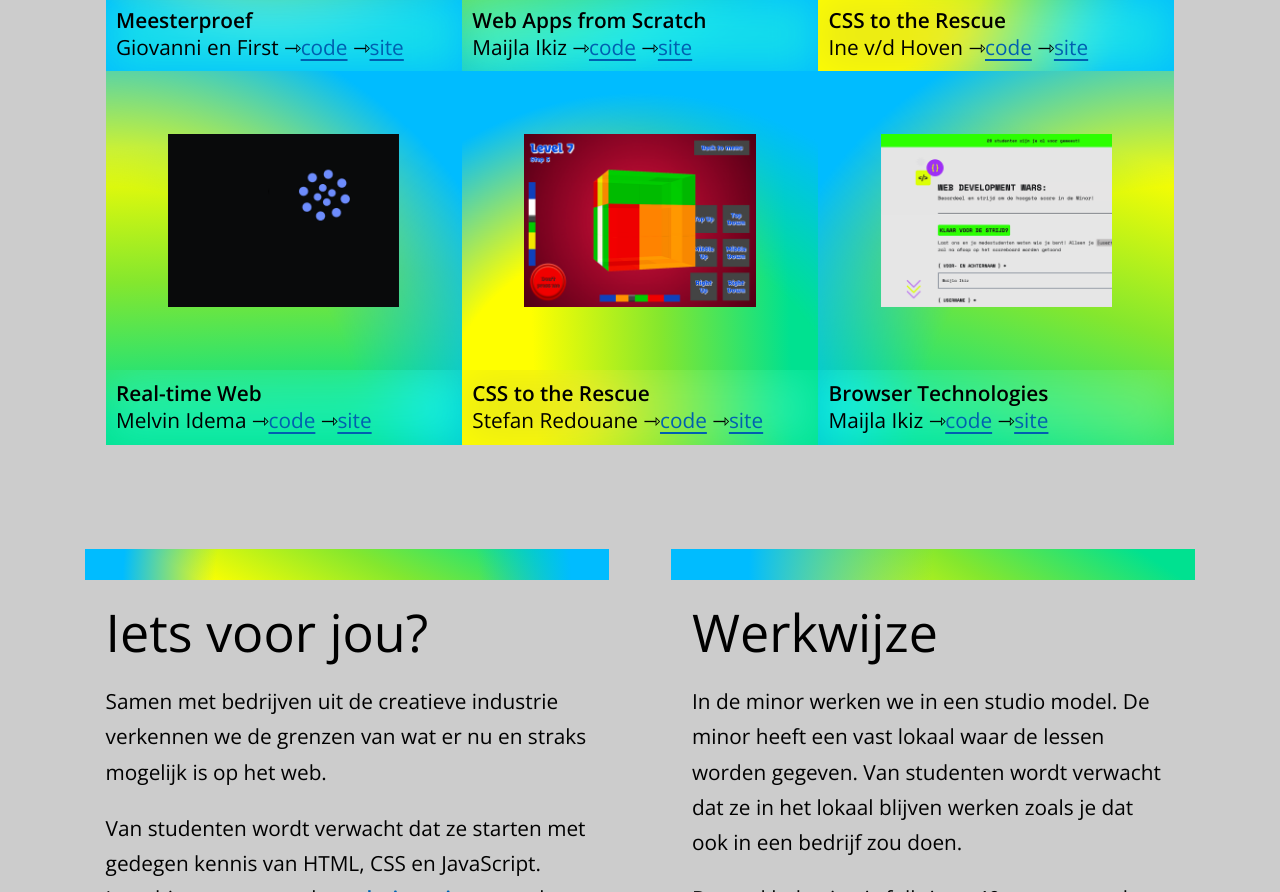
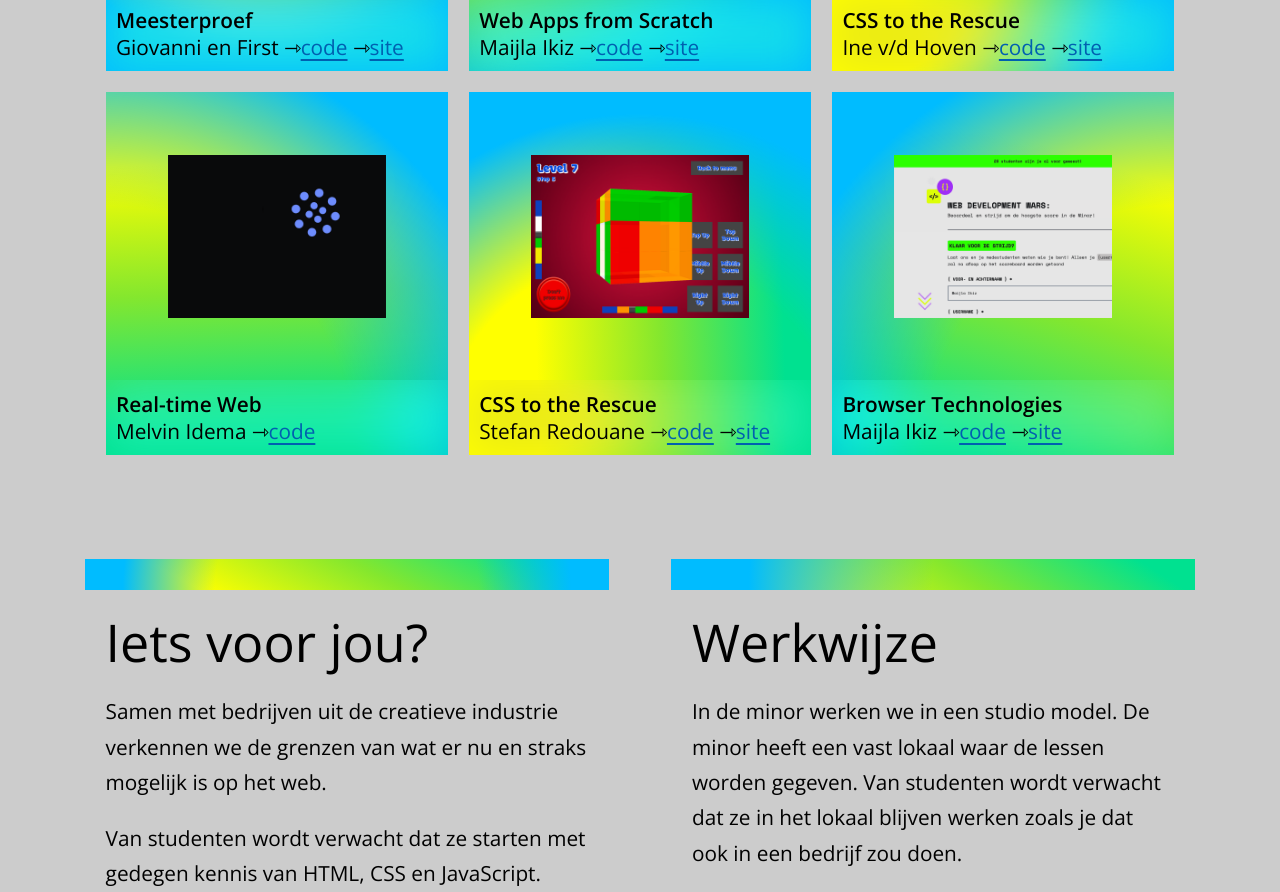
Before and after one commit to CMDA/minor-everything-web, a plain HTML site: page index.html in a window 1280 px wide. Shown: the part 1852-2744 px from the top of the page. Drawn offline with nearby package versions, Linux system fonts and the light colour scheme.

Commit message:
style tweak

```diff
--- a/index.html
+++ b/index.html
@@ -109,7 +109,8 @@
         <li>
           <div>
             <h3>Real-time Web</h3>
-            <p>Melvin Idema <a href="https://github.com/MelvinIdema/real-time-web-2223" data-href-print="github.com/MelvinIdema/real-time-web-2223"><span>code</span></a>&nbsp;<a href="https://questmate.art/game" data-href-print="questmate.art/game"><span>site</span></a></p>
+            <!-- <p>Melvin Idema <a href="https://github.com/MelvinIdema/real-time-web-2223" data-href-print="github.com/MelvinIdema/real-time-web-2223"><span>code</span></a>&nbsp;<a href="https://questmate.art/game" data-href-print="questmate.art/game"><span>site</span></a></p> -->
+            <p>Melvin Idema <a href="https://github.com/MelvinIdema/real-time-web-2223" data-href-print="github.com/MelvinIdema/real-time-web-2223"><span>code</span></a></p>
           </div>
           <img src="images/rtw-melvin.png" alt="Speel de multi-player adventure game van Melvin.">
         </li>
--- a/static/home.css
+++ b/static/home.css
@@ -12,11 +12,7 @@
 
   /* horizontal scroll */
   display:flex;
-<<<<<<< HEAD
-  /* gap:1em; */
-=======
   gap:1em;
->>>>>>> a8a4b0e7376d49e507f7a00ae6e36aed9830787d
   overflow-x:auto;
   overscroll-behavior-x:contain;
   scroll-snap-type:x mandatory;
--- a/static/style.css
+++ b/static/style.css
@@ -637,6 +637,8 @@ section:nth-of-type(1) {
   background-image:var(--wdd-bg-img);
   background-size:100% .2em;
   background-repeat:no-repeat;
+
+  backdrop-filter: blur(.25em) hue-rotate(30deg);
 }
 
 @media (width > 76.5em) {
```
